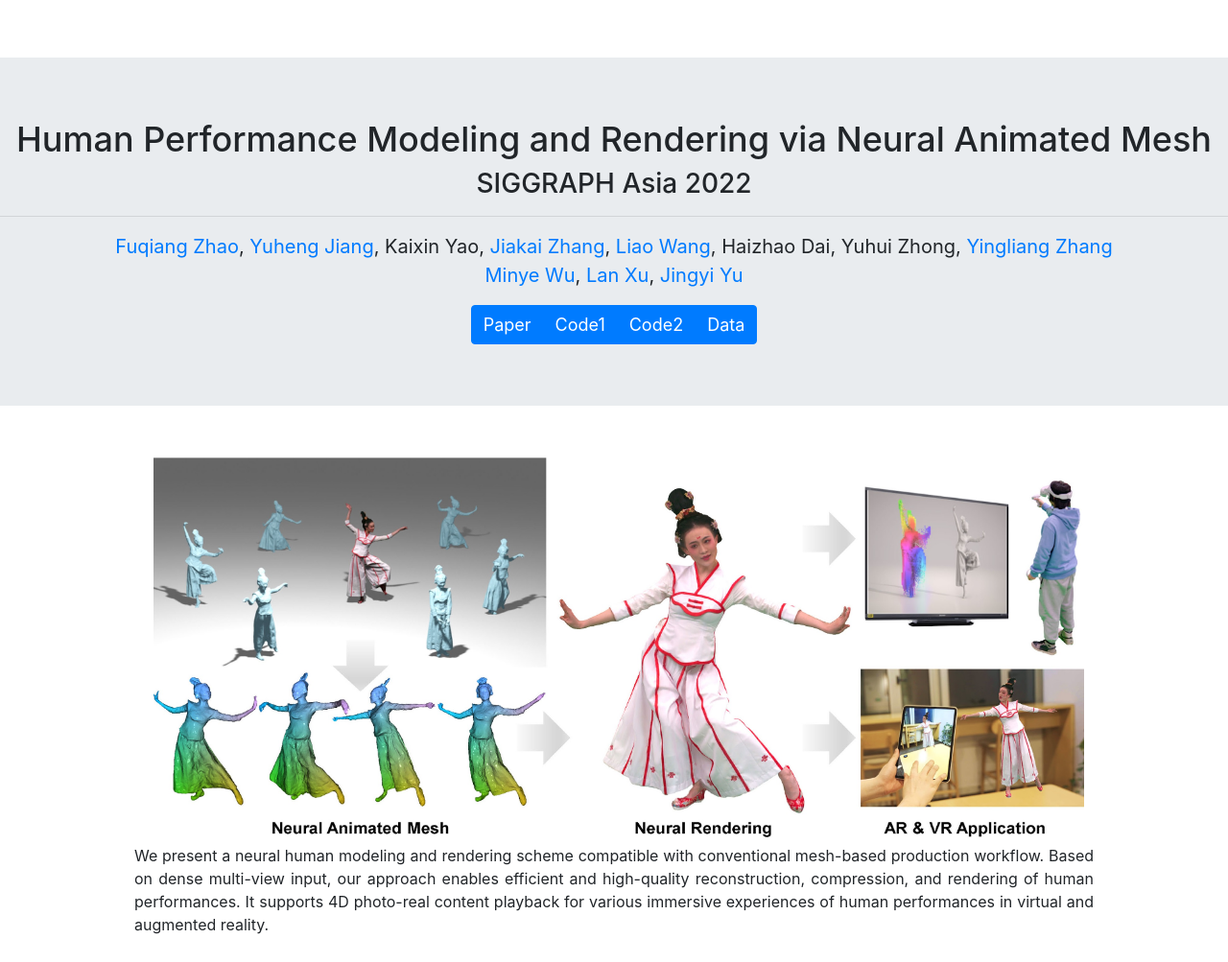
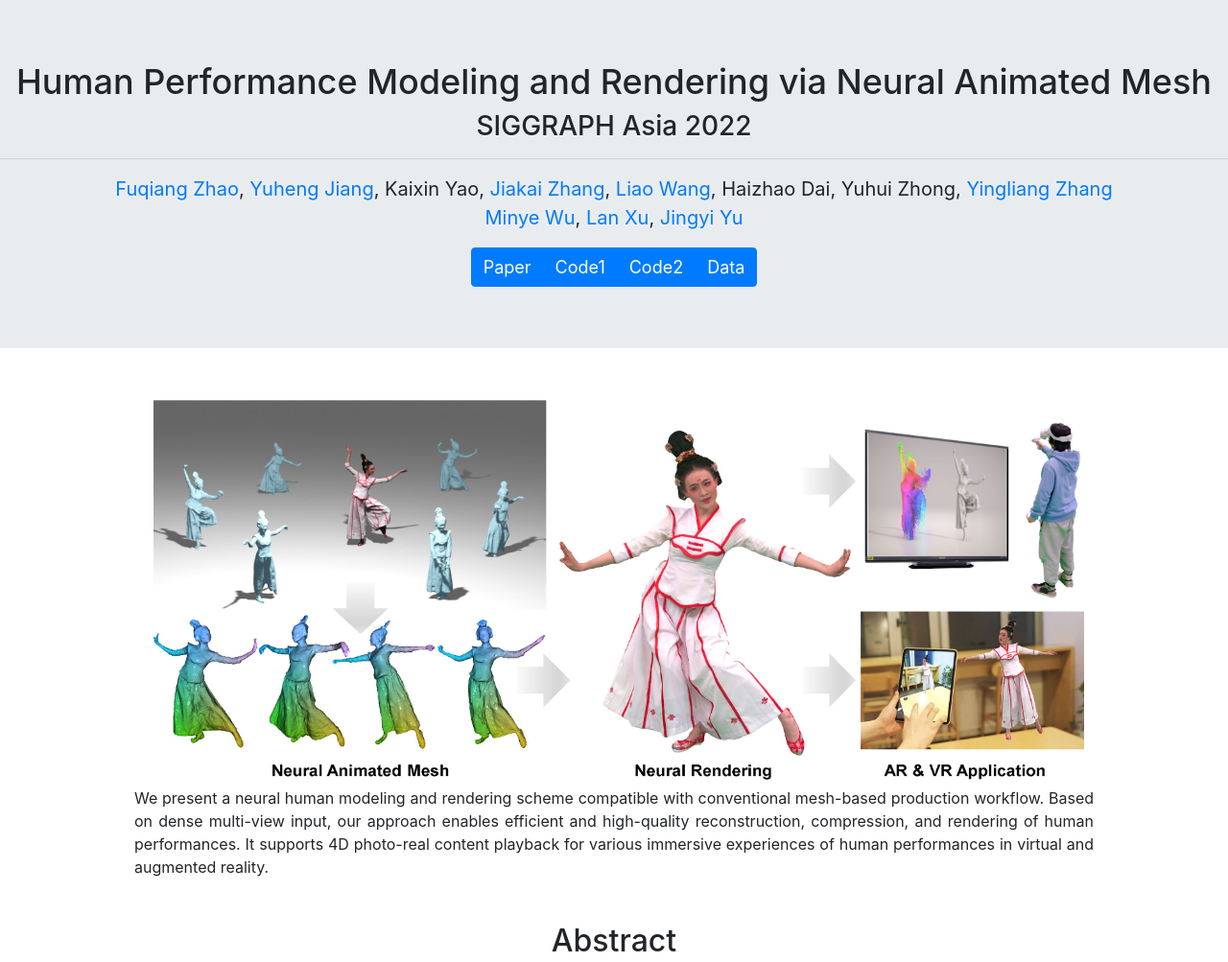
Before and after one commit to zhaofuq/zhaofuq.github.io, a plain HTML site: page NeuralAM/index.html in a window 1280 px wide. Shown: the top 1003 px of the page at 96% size. Drawn offline with nearby package versions, Linux system fonts and the light colour scheme.

Commit message:
remove space

```diff
--- a/NeuralAM/offcanvas.css
+++ b/NeuralAM/offcanvas.css
@@ -5,7 +5,7 @@
 html,
 body {
   overflow-x: hidden;  /*Prevent scroll on narrow devices */
-  padding-top: 30px;
+  padding-top: 0px;
     text-align: justify;
 }
 footer {
--- a/humannerf/offcanvas.css
+++ b/humannerf/offcanvas.css
@@ -5,7 +5,7 @@
 html,
 body {
   overflow-x: hidden;  /*Prevent scroll on narrow devices */
-  padding-top: 30px;
+  padding-top: 0px;
     text-align: justify;
 }
 footer {
```
